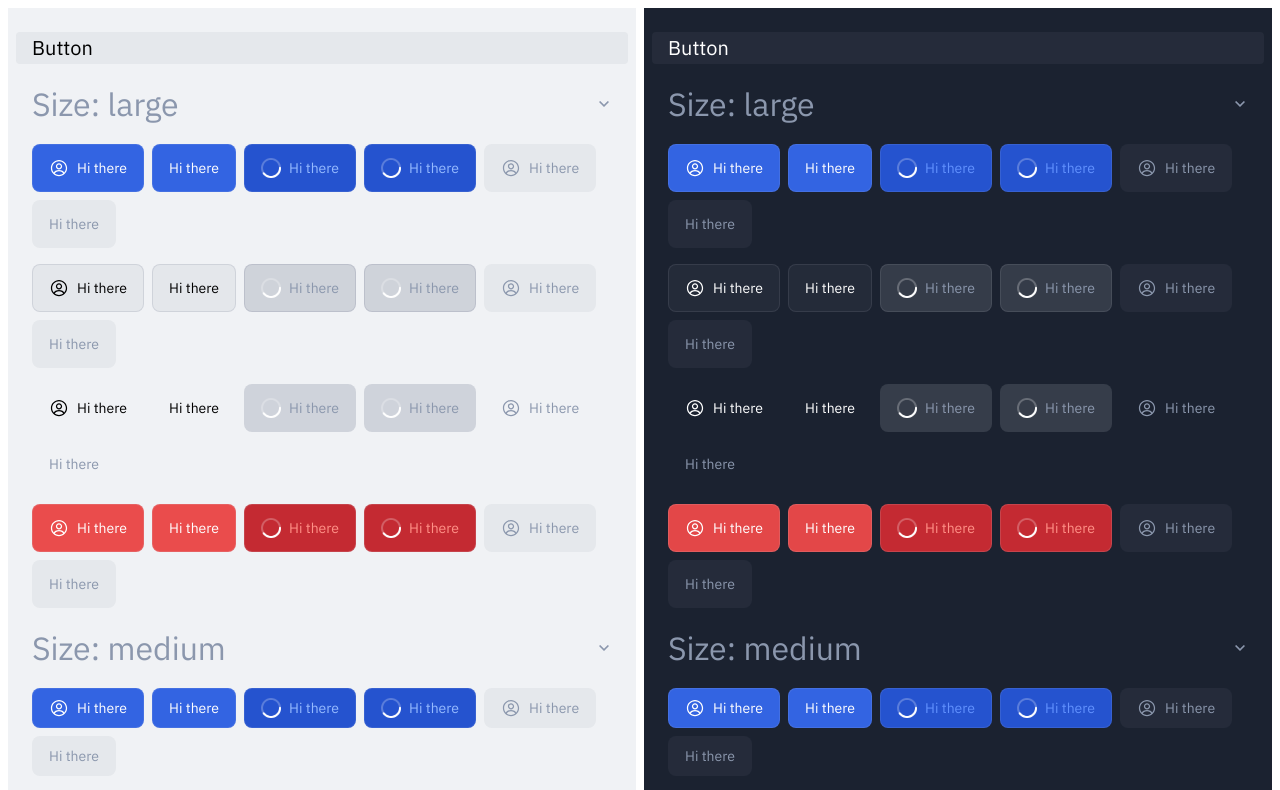
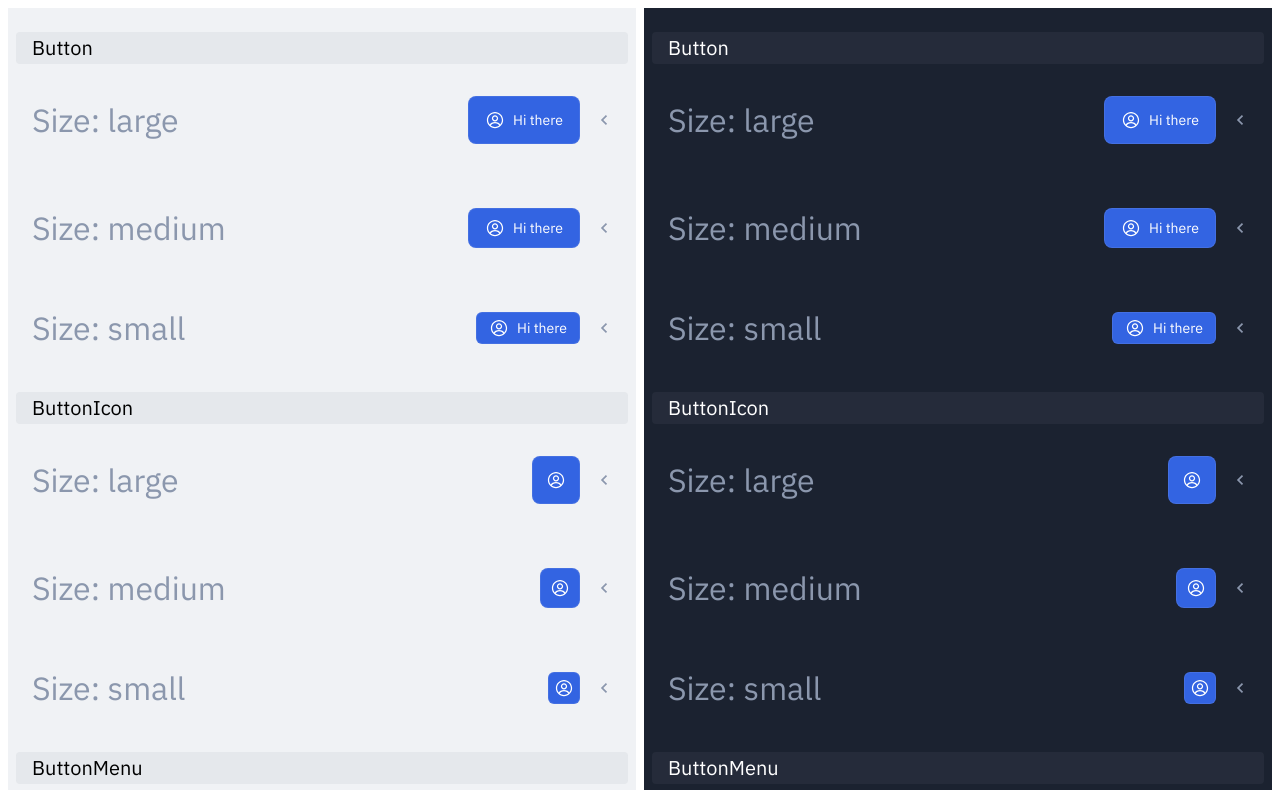
Before and after one commit to transcendjs/lumia, a SvelteKit app: page / in a window 1280 px wide. Shown: the top 790 px of the page. Built offline with nearby package versions, Linux system fonts and the light colour scheme.

Commit message:
Added ButtonMenu in Storybook and updated +page.svelte, style.css
Signed-off-by: Alexander Platov <alexander.platov@hardcoreeng.com>

```diff
--- a/src/lib/components/Button/ButtonBase.svelte
+++ b/src/lib/components/Button/ButtonBase.svelte
@@ -14,10 +14,17 @@
   export let size: 'large' | 'medium' | 'small'
   export let disabled: boolean = false
   export let loading: boolean = false
-  export let type: 'type-button' | 'type-button-icon'
+  export let pressed: boolean = false
+  export let type: 'type-button' | 'type-button-icon' | 'type-button-menu' | 'type-button-icon-menu'
 </script>
 
-<button class="{kind} {size} {type}" class:loading disabled={loading || disabled}>
+<button
+  class="ui-medium-14 {kind} {size} {type}"
+  class:loading
+  class:pressed
+  disabled={loading || disabled}
+  on:click
+>
   {#if loading}
     <!-- eslint-disable svelte/no-at-html-tags -->
     <div class="icon animate">{@html LoadingSVG}</div>
@@ -27,9 +34,6 @@
 
 <style lang="scss">
   button {
-    font: inherit;
-    font-weight: 500;
-
     display: inline-flex;
     justify-content: center;
     align-items: center;
@@ -53,17 +57,20 @@
       outline: 2px solid var(--global-focus-BorderColor);
       outline-offset: 2px;
     }
-    &.type-button-icon {
+    &.type-button-icon,
+    &.type-button-icon-menu {
       padding: 0;
     }
     &.large {
       height: var(--spacing-6);
       border-radius: var(--medium-BorderRadius);
 
-      &.type-button {
+      &.type-button,
+      &.type-button-menu {
         padding: 0 var(--spacing-2);
       }
-      &.type-button-icon {
+      &.type-button-icon,
+      &.type-button-icon-menu {
         width: var(--spacing-6);
       }
     }
@@ -71,10 +78,12 @@
       height: var(--spacing-5);
       border-radius: var(--medium-BorderRadius);
 
-      &.type-button {
+      &.type-button,
+      &.type-button-menu {
         padding: 0 var(--spacing-2);
       }
-      &.type-button-icon {
+      &.type-button-icon,
+      &.type-button-icon-menu {
         width: var(--spacing-5);
       }
     }
@@ -82,10 +91,12 @@
       height: var(--spacing-4);
       border-radius: var(--small-BorderRadius);
 
-      &.type-button {
+      &.type-button,
+      &.type-button-menu {
         padding: 0 var(--spacing-1_5);
       }
-      &.type-button-icon {
+      &.type-button-icon,
+      &.type-button-icon-menu {
         width: var(--spacing-4);
       }
     }
@@ -103,8 +114,14 @@
       &:hover {
         background-color: var(--button-primary-hover-BackgroundColor);
       }
-      &:active {
+      &:active,
+      &.pressed {
         background-color: var(--button-primary-active-BackgroundColor);
+      }
+      &.type-button-menu:enabled:active,
+      &.type-button-icon-menu:enabled:active,
+      &.pressed {
+        border-color: var(--button-menu-active-BorderColor);
       }
       &:disabled:not(.loading) {
         background-color: var(--button-disabled-BackgroundColor);
@@ -140,8 +157,14 @@
       &:hover {
         background-color: var(--button-secondary-hover-BackgroundColor);
       }
-      &:active {
+      &:active,
+      &.pressed {
         background-color: var(--button-secondary-active-BackgroundColor);
+      }
+      &.type-button-menu:enabled:active,
+      &.type-button-icon-menu:enabled:active,
+      &.pressed {
+        border-color: var(--button-menu-active-BorderColor);
       }
       &:disabled:not(.loading) {
         background-color: var(--button-disabled-BackgroundColor);
@@ -177,8 +200,14 @@
       &:hover:enabled {
         background-color: var(--button-tertiary-hover-BackgroundColor);
       }
-      &:active:enabled {
+      &:active:enabled,
+      &.pressed:enabled {
         background-color: var(--button-tertiary-active-BackgroundColor);
+      }
+      &.type-button-menu:active:enabled,
+      &.type-button-icon-menu:active:enabled,
+      &.pressed:enabled {
+        border-color: var(--button-menu-active-BorderColor);
       }
       &:disabled:not(.loading) {
         border-color: transparent;
@@ -213,8 +242,14 @@
       &:hover {
         background-color: var(--button-negative-hover-BackgroundColor);
       }
-      &:active {
+      &:active,
+      &.pressed {
         background-color: var(--button-negative-active-BackgroundColor);
+      }
+      &.type-button-menu:enabled:active,
+      &.type-button-icon-menu:enabled:active,
+      &.pressed {
+        border-color: var(--button-menu-active-BorderColor);
       }
       &:disabled:not(.loading) {
         background-color: var(--button-disabled-BackgroundColor);
--- /dev/null
+++ b/src/lib/components/Button/ButtonMenu.svelte
@@ -0,0 +1,33 @@
+<script lang="ts">
+  //
+  // © 2023 Hardcore Engineering, Inc. All Rights Reserved.
+  // Licensed under the Eclipse Public License v2.0 (SPDX: EPL-2.0).
+  //
+
+  import type { ComponentType } from 'svelte'
+  import type { IconId } from '$lib/icons.js'
+
+  import ButtonBase from './ButtonBase.svelte'
+
+  export let title: string | undefined = undefined
+  export let kind: 'primary' | 'secondary' | 'tertiary' | 'negative' = 'secondary'
+  export let size: 'large' | 'medium' | 'small' = 'large'
+  export let icon: IconId
+  export let disabled: boolean = false
+  export let loading: boolean = false
+  export let component: ComponentType
+
+  let pressed: boolean = false
+</script>
+
+<ButtonBase
+  type={title ? 'type-button-menu' : 'type-button-icon-menu'}
+  {title}
+  {kind}
+  {size}
+  {icon}
+  {disabled}
+  {loading}
+  {pressed}
+  on:click={() => alert('Popup menu')}
+/>
--- a/src/lib/components/Theme/Theme.svelte
+++ b/src/lib/components/Theme/Theme.svelte
@@ -46,6 +46,7 @@
 
   div.light {
     --background-color-bg-surface-01: #f0f2f5;
+    --global-primary-TextColor: #0f121a;
 
     --button-subtle-LabelColor: #000;
     --button-subtle-IconColor: #000;
@@ -60,10 +61,13 @@
     --button-negative-BackgroundColor: #ea4c4c;
     --button-tertiary-hover-BackgroundColor: #1725471a;
     --button-tertiary-active-BackgroundColor: #17254726;
+
+    --button-menu-active-BorderColor: #0f121a;
   }
 
   div.dark {
     --background-color-bg-surface-01: #1b2230;
+    --global-primary-TextColor: #ffffff;
 
     --button-subtle-LabelColor: #fff;
     --button-subtle-IconColor: #fff;
@@ -78,5 +82,7 @@
     --button-negative-BackgroundColor: #e34748;
     --button-tertiary-hover-BackgroundColor: #d1d5de1a;
     --button-tertiary-active-BackgroundColor: #d1d5de26;
+
+    --button-menu-active-BorderColor: #d9dee6;
   }
 </style>
--- a/src/lib/styles/styles.css
+++ b/src/lib/styles/styles.css
@@ -35,3 +35,18 @@
   --large-BorderRadius: 1rem;
   --large-focus-BorderRadius: 1.125rem;
 }
+
+.ui-regular-14,
+.ui-medium-14 {
+  font-family: 'IBM Plex Sans', sans-serif;
+  font-size: 0.875rem;
+  font-style: normal;
+  line-height: 1rem;
+  color: var(--global-primary-TextColor);
+}
+.ui-regular-14 {
+  font-weight: 400;
+}
+.ui-medium-14 {
+  font-weight: 500;
+}
--- a/src/routes/+page.svelte
+++ b/src/routes/+page.svelte
@@ -2,6 +2,8 @@
   import Theme from '$lib/components/Theme/Theme.svelte'
   import Button from '$lib/components/Button/Button.svelte'
   import ButtonIcon from '$lib/components/Button/ButtonIcon.svelte'
+  import ButtonMenu from '$lib/components/Button/ButtonMenu.svelte'
+  import Icon from '$lib/components/Icon/Icon.svelte'
   import type { IconId } from '$lib/icons.js'
 
   const icon = 'default' as IconId
@@ -14,7 +16,7 @@
     'negative'
   ]
   const sizes: Array<'large' | 'medium' | 'small'> = ['large', 'medium', 'small']
-  let collapsed: boolean[] = new Array(sizes.length * 2)
+  let extended: boolean[] = new Array(sizes.length * 3)
 </script>
 
 <div class="themes">
@@ -27,13 +29,16 @@
           <!-- svelte-ignore a11y-no-static-element-interactions -->
           <div
             class="row group"
-            class:collapsed={collapsed[i]}
-            on:click={() => (collapsed[i] = !collapsed[i])}
+            class:collapsed={!extended[i]}
+            on:click={() => (extended[i] = !extended[i])}
           >
             Size: {size}
+            <div class="preview" on:click|stopPropagation={() => {}}>
+              <Button {title} kind={'primary'} {size} {icon} />
               <svg class="chevron" viewBox="0 0 16 16" xmlns="http://www.w3.org/2000/svg">
                 <path d="M4.2,4.9L3,6.1l5,5l5-5l-1.2-1.2L8,8.7L4.2,4.9z" />
               </svg>
+            </div>
           </div>
           <div class="column">
             {#each kinds as kind}
@@ -55,13 +60,16 @@
           <!-- svelte-ignore a11y-no-static-element-interactions -->
           <div
             class="row group"
-            class:collapsed={collapsed[index]}
-            on:click={() => (collapsed[index] = !collapsed[index])}
+            class:collapsed={!extended[index]}
+            on:click={() => (extended[index] = !extended[index])}
           >
             Size: {size}
+            <div class="preview" on:click|stopPropagation={() => {}}>
+              <ButtonIcon kind={'primary'} {size} {icon} />
               <svg class="chevron" viewBox="0 0 16 16" xmlns="http://www.w3.org/2000/svg">
                 <path d="M4.2,4.9L3,6.1l5,5l5-5l-1.2-1.2L8,8.7L4.2,4.9z" />
               </svg>
+            </div>
           </div>
           <div class="column">
             {#each kinds as kind}
@@ -69,6 +77,37 @@
                 <ButtonIcon {kind} {size} {icon} />
                 <ButtonIcon {kind} {size} {icon} loading />
                 <ButtonIcon {kind} {size} {icon} disabled />
+              </div>
+            {/each}
+          </div>
+        {/each}
+        <div class="row header">ButtonMenu</div>
+        {#each sizes as size, i}
+          {@const index = sizes.length * 2 + i}
+          <!-- svelte-ignore a11y-click-events-have-key-events -->
+          <!-- svelte-ignore a11y-no-static-element-interactions -->
+          <div
+            class="row group"
+            class:collapsed={!extended[index]}
+            on:click={() => (extended[index] = !extended[index])}
+          >
+            Size: {size}
+            <div class="preview" on:click|stopPropagation={() => {}}>
+              <ButtonMenu {title} kind={'primary'} {size} {icon} component={Icon} />
+              <svg class="chevron" viewBox="0 0 16 16" xmlns="http://www.w3.org/2000/svg">
+                <path d="M4.2,4.9L3,6.1l5,5l5-5l-1.2-1.2L8,8.7L4.2,4.9z" />
+              </svg>
+            </div>
+          </div>
+          <div class="column">
+            {#each kinds as kind}
+              <div class="row">
+                <ButtonMenu {title} {kind} {size} {icon} component={Icon} />
+                <ButtonMenu {title} {kind} {size} {icon} loading component={Icon} />
+                <ButtonMenu {title} {kind} {size} {icon} disabled component={Icon} />
+                <ButtonMenu {kind} {size} {icon} component={Icon} />
+                <ButtonMenu {kind} {size} {icon} loading component={Icon} />
+                <ButtonMenu {kind} {size} {icon} disabled component={Icon} />
               </div>
             {/each}
           </div>
@@ -107,6 +146,12 @@
         margin: 0 -1rem;
         font-weight: 500;
         border-radius: var(--extra-small-BorderRadius);
+
+        .preview {
+          display: flex;
+          align-items: center;
+          gap: 1rem;
+        }
       }
       &.header {
         padding: 0.5rem 1rem;
@@ -119,7 +164,6 @@
         justify-content: space-between;
         font-size: 2rem;
         color: var(--button-disabled-IconColor);
-        // border: 1px solid var(--button-secondary-BorderColor);
         cursor: pointer;
 
         .chevron {
@@ -130,14 +174,9 @@
           transform: rotate(0deg);
           transition: transform 0.1s ease-in-out;
         }
-        &:hover {
-          background-color: var(--button-secondary-hover-BackgroundColor);
-        }
-        &:active {
-          background-color: var(--button-secondary-active-BackgroundColor);
-        }
         &:hover,
         &:active {
+          background-color: var(--button-secondary-hover-BackgroundColor);
           color: var(--button-subtle-LabelColor);
         }
         &.collapsed {
```
Also changed, not shown: 1 other file (tests, documents, lock files or other folders). Lines whose indentation alone changed are shown as unchanged.
